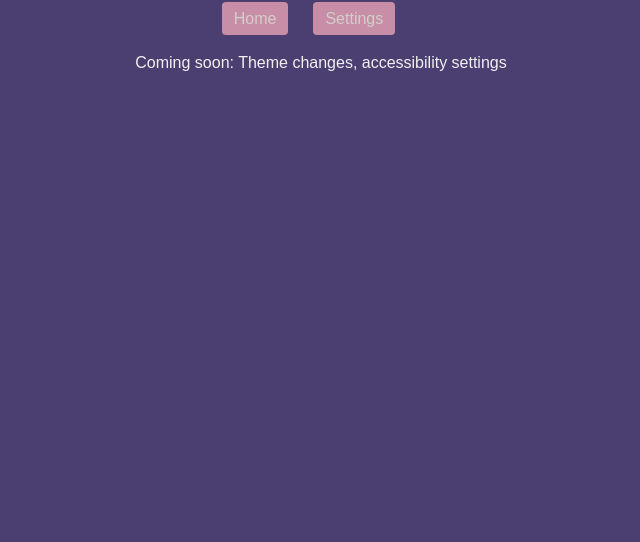
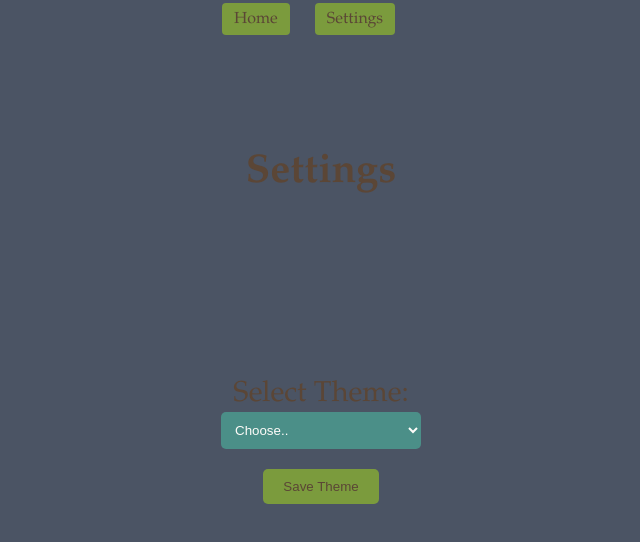
Before and after one commit to BadAtRainbow6/Dungeon-Master, a website: page public/settings.html in a window 1280 px wide. Shown: the whole page, without its empty margins (319-959 px from the left). Drawn offline with Linux system fonts and the light colour scheme.

Commit message:
Settings page work

```diff
--- a/public/main.css
+++ b/public/css/comic.css
@@ -1,7 +1,7 @@
 body {
-    font-family: Arial, sans-serif;
-    background: #4B3F72;
-    color: #f0f0f0;
+    font-family: 'Garamond', serif;
+    background: #d8e8dd;
+    color: #333;
     display: flex;
     flex-direction: column;
     align-items: center;
@@ -23,32 +23,67 @@ h1 {
     font-size: 2.5em;
     margin-bottom: 20px;
     padding: 10px 20px;
-    color: #FAF3E0;
+    color: #5b4636;
 }
 
 input[type="text"] {
     width: 300px;
     padding: 10px;
-    background: #D3CFC9;
-    color: #2C2C2C;
+    background: #4b8f88 ;
+    color: #fefcf9;
     border: none;
     border-radius: 5px;
     margin-bottom: 10px;
     text-align: center;
 }
 
+/* For Chrome, Safari, Opera */
+input::-webkit-input-placeholder {
+    color: #fefcf9;
+    opacity: 0.7;
+}
+
+/* Standard placeholder */
+input[type="text"]::placeholder {
+    color: #fefcf9;
+    opacity: 0.7;
+}
+
+/* For Internet Explorer 10-11 */
+input[type="text"]:-ms-input-placeholder {
+    color: #fefcf9;
+    opacity: 0.7;
+}
+
+/* For Microsoft Edge */
+input[type="text"]::-ms-input-placeholder {
+    color: #fefcf9;
+    opacity: 0.7;
+}
+
+/* For Firefox 19+ */
+input[type="text"]::-moz-placeholder {
+    color: #fefcf9;
+    opacity: 0.7;
+}
+
 button {
     padding: 10px 20px;
-    background: #D4B740;
-    color: #000;
+    background: #7b9b3d;
+    color: #5b4636;
     border: none;
     border-radius: 5px;
     cursor: pointer;
 }
 
+button:hover {
+    background: #4a773c;
+    color: #d39a6f;
+}
+
 .aiResponse {
-    background: #A8CBB7;
-    color: #2C2C2C;
+    background: #4a773c ;
+    color: #fefcf9;
     padding: 20px;
     border-radius: 5px;
     margin-top: 20px;
@@ -75,9 +110,9 @@ button {
 }
 
 .flat-nav a {
-    background-color: #C88EA7;
+    background-color: #7b9b3d;
     text-decoration: none;
-    color: #D3CFC9;
+    color: #5b4636;
     font-weight: 500;
     padding: 8px 12px;
     border-radius: 4px;
@@ -85,6 +120,6 @@ button {
 }
 
 .flat-nav a:hover {
-    background-color: #CEAFB8;
-    color: #94918d;
+    background-color: #4a773c;
+    color: #d39a6f;
 }
--- /dev/null
+++ b/public/css/fantasy.css
@@ -0,0 +1,164 @@
+body {
+    font-family: 'Garamond', serif;
+    background: #d8e8dd;
+    color: #333;
+    display: flex;
+    flex-direction: column;
+    align-items: center;
+    justify-content: flex-start;
+    height: 100vh;
+    margin: 0;
+    text-align: center;
+}
+
+/* Center wrapper for all content */
+.container {
+    display: flex;
+    flex-direction: column;
+    align-items: center;
+    margin-top: 250px;
+}
+
+h1 {
+    font-size: 2.5em;
+    margin-bottom: 20px;
+    padding: 10px 20px;
+    color: #5b4636;
+}
+
+input[type="text"] {
+    width: 300px;
+    padding: 10px;
+    background: #4b8f88 ;
+    color: #fefcf9;
+    border: none;
+    border-radius: 5px;
+    margin-bottom: 10px;
+    text-align: center;
+}
+
+/* For Chrome, Safari, Opera */
+input::-webkit-input-placeholder {
+    color: #fefcf9;
+    opacity: 0.7;
+}
+
+/* Standard placeholder */
+input[type="text"]::placeholder {
+    color: #fefcf9;
+    opacity: 0.7;
+}
+
+/* For Internet Explorer 10-11 */
+input[type="text"]:-ms-input-placeholder {
+    color: #fefcf9;
+    opacity: 0.7;
+}
+
+/* For Microsoft Edge */
+input[type="text"]::-ms-input-placeholder {
+    color: #fefcf9;
+    opacity: 0.7;
+}
+
+/* For Firefox 19+ */
+input[type="text"]::-moz-placeholder {
+    color: #fefcf9;
+    opacity: 0.7;
+}
+
+button {
+    padding: 10px 20px;
+    background: #7b9b3d;
+    color: #5b4636;
+    border: none;
+    border-radius: 5px;
+    cursor: pointer;
+}
+
+button:hover {
+    background: #4a773c;
+    color: #d39a6f;
+}
+
+.aiResponse {
+    background: #4a773c ;
+    color: #fefcf9;
+    padding: 20px;
+    border-radius: 5px;
+    margin-top: 20px;
+    max-width: 500px;
+}
+
+.flat-nav {
+    width: 100%;
+    display: flex;
+    justify-content: center;
+    background-color: transparent;
+    padding: 10px 0;
+}
+
+.flat-nav ul {
+    list-style: none;
+    display: flex;
+    margin: 0;
+    padding: 0;
+}
+
+.flat-nav li {
+    margin-right: 25px;
+}
+
+.flat-nav a {
+    background-color: #7b9b3d;
+    text-decoration: none;
+    color: #5b4636;
+    font-weight: 500;
+    padding: 8px 12px;
+    border-radius: 4px;
+    transition: background-color 0.2s, color 0.2s;
+}
+
+.flat-nav a:hover {
+    background-color: #4a773c;
+    color: #d39a6f;
+}
+
+/* Settings Page */
+
+.settings {
+    font-family: 'Garamond', serif;
+    display: flex;
+    flex-direction: column;
+    align-items: center;
+    margin-top: 100px;
+}
+
+.theme{
+    font-family: 'Garamond', serif;
+    color: #5b4636;
+    display: flex;
+    flex-direction: column;
+    align-items: center;
+    margin-top: 150px;
+    font-size: 1.8em;
+}
+
+select {
+    width: 200px;
+    padding: 10px;
+    background: #4b8f88 ;
+    color: #fefcf9;
+    border: none;
+    border-radius: 5px;
+    margin-bottom: 20px;
+}
+
+.saveTheme {
+    padding: 10px 20px;
+    background: #7b9b3d;
+    color: #5b4636;
+    border: none;
+    border-radius: 5px;
+    cursor: pointer;
+}
--- /dev/null
+++ b/public/css/grimdark.css
@@ -0,0 +1,125 @@
+body {
+    font-family: 'Garamond', serif;
+    background: #d8e8dd;
+    color: #333;
+    display: flex;
+    flex-direction: column;
+    align-items: center;
+    justify-content: flex-start; /* Start vertically so nav doesn't clash */
+    height: 100vh;
+    margin: 0;
+    text-align: center;
+}
+
+/* Center wrapper for all content */
+.container {
+    display: flex;
+    flex-direction: column;
+    align-items: center;
+    margin-top: 250px;
+}
+
+h1 {
+    font-size: 2.5em;
+    margin-bottom: 20px;
+    padding: 10px 20px;
+    color: #5b4636;
+}
+
+input[type="text"] {
+    width: 300px;
+    padding: 10px;
+    background: #4b8f88 ;
+    color: #fefcf9;
+    border: none;
+    border-radius: 5px;
+    margin-bottom: 10px;
+    text-align: center;
+}
+
+/* For Chrome, Safari, Opera */
+input::-webkit-input-placeholder {
+    color: #fefcf9;
+    opacity: 0.7;
+}
+
+/* Standard placeholder */
+input[type="text"]::placeholder {
+    color: #fefcf9;
+    opacity: 0.7;
+}
+
+/* For Internet Explorer 10-11 */
+input[type="text"]:-ms-input-placeholder {
+    color: #fefcf9;
+    opacity: 0.7;
+}
+
+/* For Microsoft Edge */
+input[type="text"]::-ms-input-placeholder {
+    color: #fefcf9;
+    opacity: 0.7;
+}
+
+/* For Firefox 19+ */
+input[type="text"]::-moz-placeholder {
+    color: #fefcf9;
+    opacity: 0.7;
+}
+
+button {
+    padding: 10px 20px;
+    background: #7b9b3d;
+    color: #5b4636;
+    border: none;
+    border-radius: 5px;
+    cursor: pointer;
+}
+
+button:hover {
+    background: #4a773c;
+    color: #d39a6f;
+}
+
+.aiResponse {
+    background: #4a773c ;
+    color: #fefcf9;
+    padding: 20px;
+    border-radius: 5px;
+    margin-top: 20px;
+    max-width: 500px;
+}
+
+.flat-nav {
+    width: 100%;
+    display: flex;
+    justify-content: center;
+    background-color: transparent;
+    padding: 10px 0;
+}
+
+.flat-nav ul {
+    list-style: none;
+    display: flex;
+    margin: 0;
+    padding: 0;
+}
+
+.flat-nav li {
+    margin-right: 25px;
+}
+
+.flat-nav a {
+    background-color: #7b9b3d;
+    text-decoration: none;
+    color: #5b4636;
+    font-weight: 500;
+    padding: 8px 12px;
+    border-radius: 4px;
+    transition: background-color 0.2s, color 0.2s;
+}
+
+.flat-nav a:hover {
+    background-color: #4a773c;
+    color: #d39a6f;
+}
--- /dev/null
+++ b/public/css/scifi.css
@@ -0,0 +1,164 @@
+body {
+    font-family: 'Garamond', serif;
+    background: #4b5464;
+    color: #333;
+    display: flex;
+    flex-direction: column;
+    align-items: center;
+    justify-content: flex-start;
+    height: 100vh;
+    margin: 0;
+    text-align: center;
+}
+
+/* Center wrapper for all content */
+.container {
+    display: flex;
+    flex-direction: column;
+    align-items: center;
+    margin-top: 250px;
+}
+
+h1 {
+    font-size: 2.5em;
+    margin-bottom: 20px;
+    padding: 10px 20px;
+    color: #5b4636;
+}
+
+input[type="text"] {
+    width: 300px;
+    padding: 10px;
+    background: #4b8f88 ;
+    color: #fefcf9;
+    border: none;
+    border-radius: 5px;
+    margin-bottom: 10px;
+    text-align: center;
+}
+
+/* For Chrome, Safari, Opera */
+input::-webkit-input-placeholder {
+    color: #fefcf9;
+    opacity: 0.7;
+}
+
+/* Standard placeholder */
+input[type="text"]::placeholder {
+    color: #fefcf9;
+    opacity: 0.7;
+}
+
+/* For Internet Explorer 10-11 */
+input[type="text"]:-ms-input-placeholder {
+    color: #fefcf9;
+    opacity: 0.7;
+}
+
+/* For Microsoft Edge */
+input[type="text"]::-ms-input-placeholder {
+    color: #fefcf9;
+    opacity: 0.7;
+}
+
+/* For Firefox 19+ */
+input[type="text"]::-moz-placeholder {
+    color: #fefcf9;
+    opacity: 0.7;
+}
+
+button {
+    padding: 10px 20px;
+    background: #7b9b3d;
+    color: #5b4636;
+    border: none;
+    border-radius: 5px;
+    cursor: pointer;
+}
+
+button:hover {
+    background: #4a773c;
+    color: #d39a6f;
+}
+
+.aiResponse {
+    background: #4a773c ;
+    color: #fefcf9;
+    padding: 20px;
+    border-radius: 5px;
+    margin-top: 20px;
+    max-width: 500px;
+}
+
+.flat-nav {
+    width: 100%;
+    display: flex;
+    justify-content: center;
+    background-color: transparent;
+    padding: 10px 0;
+}
+
+.flat-nav ul {
+    list-style: none;
+    display: flex;
+    margin: 0;
+    padding: 0;
+}
+
+.flat-nav li {
+    margin-right: 25px;
+}
+
+.flat-nav a {
+    background-color: #7b9b3d;
+    text-decoration: none;
+    color: #5b4636;
+    font-weight: 500;
+    padding: 8px 12px;
+    border-radius: 4px;
+    transition: background-color 0.2s, color 0.2s;
+}
+
+.flat-nav a:hover {
+    background-color: #4a773c;
+    color: #d39a6f;
+}
+
+/* Settings Page */
+
+.settings {
+    font-family: 'Garamond', serif;
+    display: flex;
+    flex-direction: column;
+    align-items: center;
+    margin-top: 100px;
+}
+
+.theme{
+    font-family: 'Garamond', serif;
+    color: #5b4636;
+    display: flex;
+    flex-direction: column;
+    align-items: center;
+    margin-top: 150px;
+    font-size: 1.8em;
+}
+
+select {
+    width: 200px;
+    padding: 10px;
+    background: #4b8f88 ;
+    color: #fefcf9;
+    border: none;
+    border-radius: 5px;
+    margin-bottom: 20px;
+}
+
+.saveTheme {
+    padding: 10px 20px;
+    background: #7b9b3d;
+    color: #5b4636;
+    border: none;
+    border-radius: 5px;
+    cursor: pointer;
+}
--- a/public/settings.html
+++ b/public/settings.html
@@ -1,15 +1,52 @@
 <!DOCTYPE html>
 <html lang="en">
+
 <head>
     <meta charset="UTF-8">
     <meta name="viewport" content="width=device-width, initial-scale=1.0">
     <title>Settings</title>
-    <link rel="stylesheet" href="main.css">
+    <link id="theme-link" rel="stylesheet" href="/css/scifi.css">
     <nav class="flat-nav">
         <ul>
             <li><a href="/">Home</a></li>
             <li><a href="/settings">Settings</a></li>
         </ul>
     </nav>
-        <p> Coming soon: Theme changes, accessibility settings</p>
+
+<body>
+    <h1 class="settings">Settings</h1>
+    <div class="theme">
+        <label for="theme">Select Theme:</label>
+        <select id="theme">
+            <option value="default" selected>Choose..</option>
+            <option value="/css/fantasy.css">Fantasy</option>
+            <option value="/css/scifi.css">Sci-fi</option>
+            <option value="/css/modern.css">Modern</option>
+            <option value="/css/grimdark.css">Grimdark</option>
+            <option value="/css/comic.css">Comic</option>
+        </select>
+    </div>
+    <button class="saveTheme" onclick="saveTheme()">Save Theme</button>
+</body>
+
+<script>
+    const themeLink = document.getElementById('theme-link');
+    const themeSelect = document.getElementById('theme');
+
+    // Apply saved theme on page load
+    const savedTheme = localStorage.getItem('theme');
+    if (savedTheme) {
+        themeLink.href = savedTheme;
+        themeSelect.value = savedTheme;
+    }
+
+    // Save and apply theme when button clicked
+    function saveTheme() {
+        const selectedTheme = themeSelect.value;
+        themeLink.href = selectedTheme;
+        localStorage.setItem('theme', selectedTheme);
+    }
+
+</script>
+
 </html>
--- a/server.js
+++ b/server.js
@@ -6,6 +6,7 @@ const axios = require('axios');
 const app = express()
 
 app.use(express.static(path.join(__dirname, 'public')));
+app.use(express.static('public'));
 app.use(express.json());
 
 
```
Also changed, not shown: public/css/modern.css (added, +125 -0 lines), public/index.html (+8 -1 lines).
